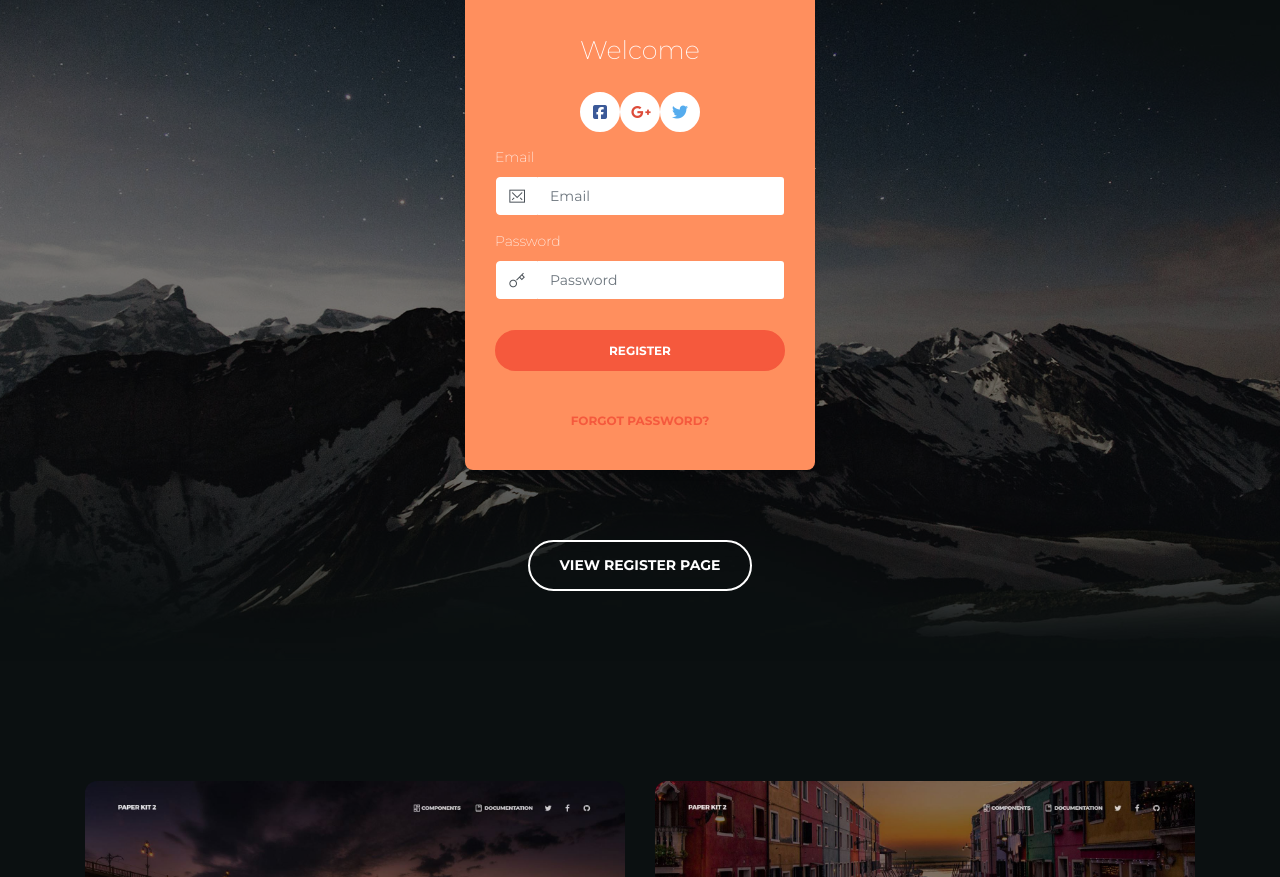
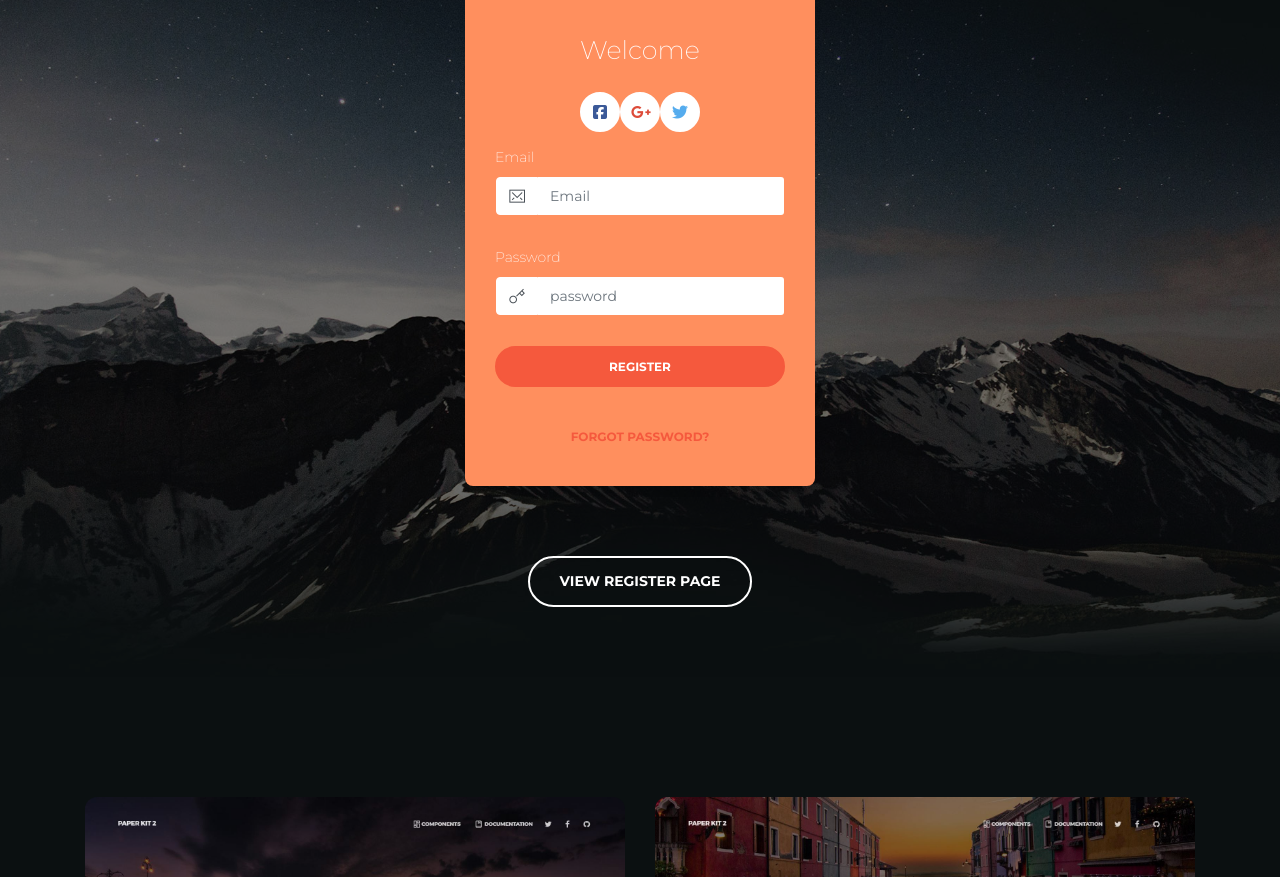
Before and after one commit to alirealasad/vue-paper-kit-2, a Vue app: page / in a window 1280 px wide. Shown: the part 8580-9457 px from the top of the page. Built offline with nearby package versions, Linux system fonts and the light colour scheme.

Commit message:
examples signup section added

```diff
--- a/src/pages/components/ExamplesSection.vue
+++ b/src/pages/components/ExamplesSection.vue
@@ -3,16 +3,16 @@
     <div class="container">
       <div class="row example-page">
         <div class="col-md-6 text-center">
-          <a href="examples/landing.html" target="_blank">
+          <router-link to="/landing" target="_blank">
             <img src="img/examples/landing-page.png" alt="Rounded Image" class="img-rounded img-responsive" style="width: 100%">
+          </router-link>
             <router-link :to="{ name: 'landing'}" class="btn btn-outline-neutral btn-round" target="_blank">Landing Page</router-link>
-          </a>
         </div>
         <div class="col-md-6 text-center">
-          <a href="examples/profile.html" target="_blank">
+          <router-link to="/profile" target="_blank">
             <img src="img/examples/profile-page.png" alt="Rounded Image" class="img-rounded img-responsive" style="width: 100%">
-            <router-link :to="{ name: 'profile'}" class="btn btn-outline-neutral btn-round" target="_blank">Profile Page</router-link>
-          </a>
+            </router-link>
+          <router-link :to="{ name: 'profile'}" class="btn btn-outline-neutral btn-round" target="_blank">Profile Page</router-link>
         </div>
       </div>
     </div>
--- a/src/pages/components/SignupForm.vue
+++ b/src/pages/components/SignupForm.vue
@@ -18,29 +18,25 @@
                 <i class="fa fa-twitter"></i>
               </a>
             </div>
-            <form class="register-form">
-              <label>Email</label>
-              <div class="input-group form-group-no-border">
-                <div class="input-group-prepend">
-                  <span class="input-group-text">
-                    <i class="nc-icon nc-email-85"></i>
-                  </span>
-                </div>
-                <input type="email" class="form-control" placeholder="Email">
-              </div>
-              <label>Password</label>
-              <div class="input-group form-group-no-border">
-                <div class="input-group-prepend">
-                  <span class="input-group-text">
-                    <i class="nc-icon nc-key-25"></i>
-                  </span>
-                </div>
-                <input type="password" class="form-control" placeholder="Password">
-              </div>
-              <button class="btn btn-danger btn-block btn-round">Register</button>
-            </form>
+            <div class="register-form">
+                <fg-input
+                 label="Email"
+                 class="form-group-no-border"
+                  placeholder="Email"
+                  addon-left-icon="nc-icon nc-email-85"
+                >
+                </fg-input>
+                <fg-input
+                  label="Password"
+                  class="form-group-no-border"
+                  placeholder="password"
+                  addon-left-icon="nc-icon nc-key-25"
+                >
+                </fg-input>
+                <n-button type="danger" block round>Register</n-button>
+            </div>
             <div class="forgot">
-              <a href="#" class="btn btn-link btn-danger">Forgot password?</a>
+              <n-button type="danger" link>Forgot password?</n-button>
             </div>
           </div>
           <div class="col text-center">
@@ -53,12 +49,17 @@
 </template>
 
 <script>
-// import { Card} from '@/components';
+import {
+  // Card,
+   FormGroupInput,
+    Button } from '@/components';
 
 export default {
-  // components: {
-  //   Card
-  // }
+  components: {
+    // Card,
+    [Button.name]: Button,
+    [FormGroupInput.name]: FormGroupInput
+  }
 };
 </script>
 <style></style>
```
